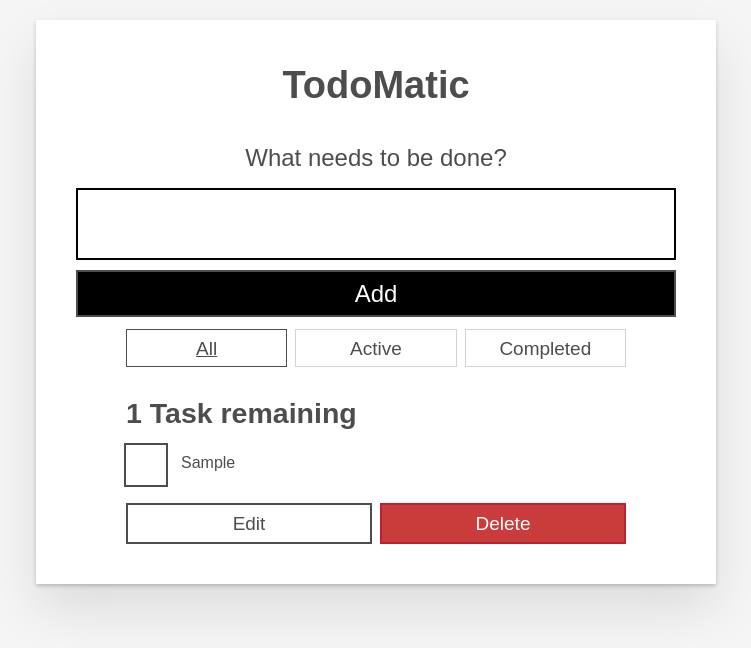
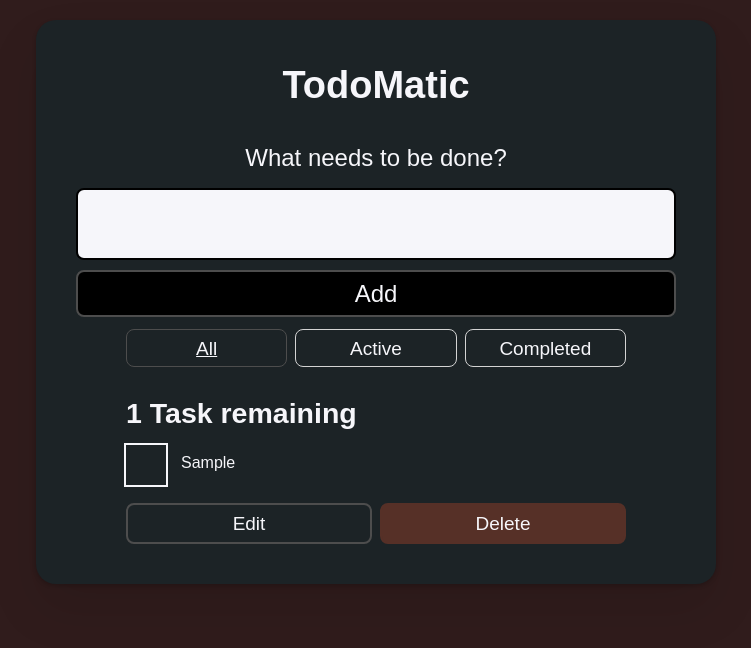
Before and after one commit to PedroAlvesDev/Lista-de-tarefas-react-MDN, a React (Create React App) app: page / in a window 1280 px wide. Both pictures are taken after typing "Sample" into the empty fields and a click on the button "Add". Shown: the top 648 px of the page, without its empty margins (264-1015 px from the left). Built offline with nearby package versions, Linux system fonts and the light colour scheme.

Commit message:
Paleta de cores CSS

```diff
--- a/src/index.css
+++ b/src/index.css
@@ -5,7 +5,7 @@
   box-sizing: border-box;
 }
 *:focus-visible {
-  outline: 3px dashed #228bec;
+  outline: 3px dashed #008F8C;
   outline-offset: 0;
 }
 html {
@@ -51,11 +51,11 @@ input {
   overflow: visible;
 }
 input[type="text"] {
-  border-radius: 0;
+  border-radius: 8px;
 }
 body {
-  background-color: #f5f5f5;
-  color: #4d4d4d;
+  background-color: #301c1c;
+  color: #F6F6FA;
   font:
     1.6rem/1.25 Arial,
     sans-serif;
@@ -77,6 +77,7 @@ body {
 }
 .btn {
   border: 0.2rem solid #4d4d4d;
+  border-radius: 8px;
   cursor: pointer;
   padding: 0.8rem 1rem 0.7rem;
   text-transform: capitalize;
@@ -90,16 +91,16 @@ body {
   text-decoration: underline;
 }
 .btn__danger {
-  background-color: #ca3c3c;
-  border-color: #bd2130;
-  color: #fff;
+  background-color: #563027;
+  border-color: #563027;
+  color: #F6F6FA;
 }
 .btn__filter {
   border-color: lightgrey;
 }
 .btn__primary {
   background-color: #000;
-  color: #fff;
+  color: #F6F6FA;
 }
 .btn-group {
   display: flex;
@@ -149,13 +150,14 @@ body {
 /* End global styles */
 /* General app styles */
 .todoapp {
-  background: #fff;
+  background: #1C2326;
   box-shadow:
     0 2px 4px 0 rgb(0 0 0 / 20%),
     0 2.5rem 5rem 0 rgb(0 0 0 / 10%);
   margin: 2rem 0 4rem 0;
   padding: 1rem;
   position: relative;
+  border-radius: 20px;
 }
 @media screen and (min-width: 550px) {
   .todoapp {
@@ -185,6 +187,7 @@ body {
   text-align: center;
 }
 .input__lg {
+  background: #F6F6FA;
   border: 2px solid #000;
   padding: 2rem;
 }
@@ -216,6 +219,7 @@ body {
   flex: 0 0 100%;
 }
 .todo-text {
+  background: #F6F6FA;
   border: 2px solid #565656;
   min-height: 4.4rem;
   padding: 0.4rem 0.8rem;
```
